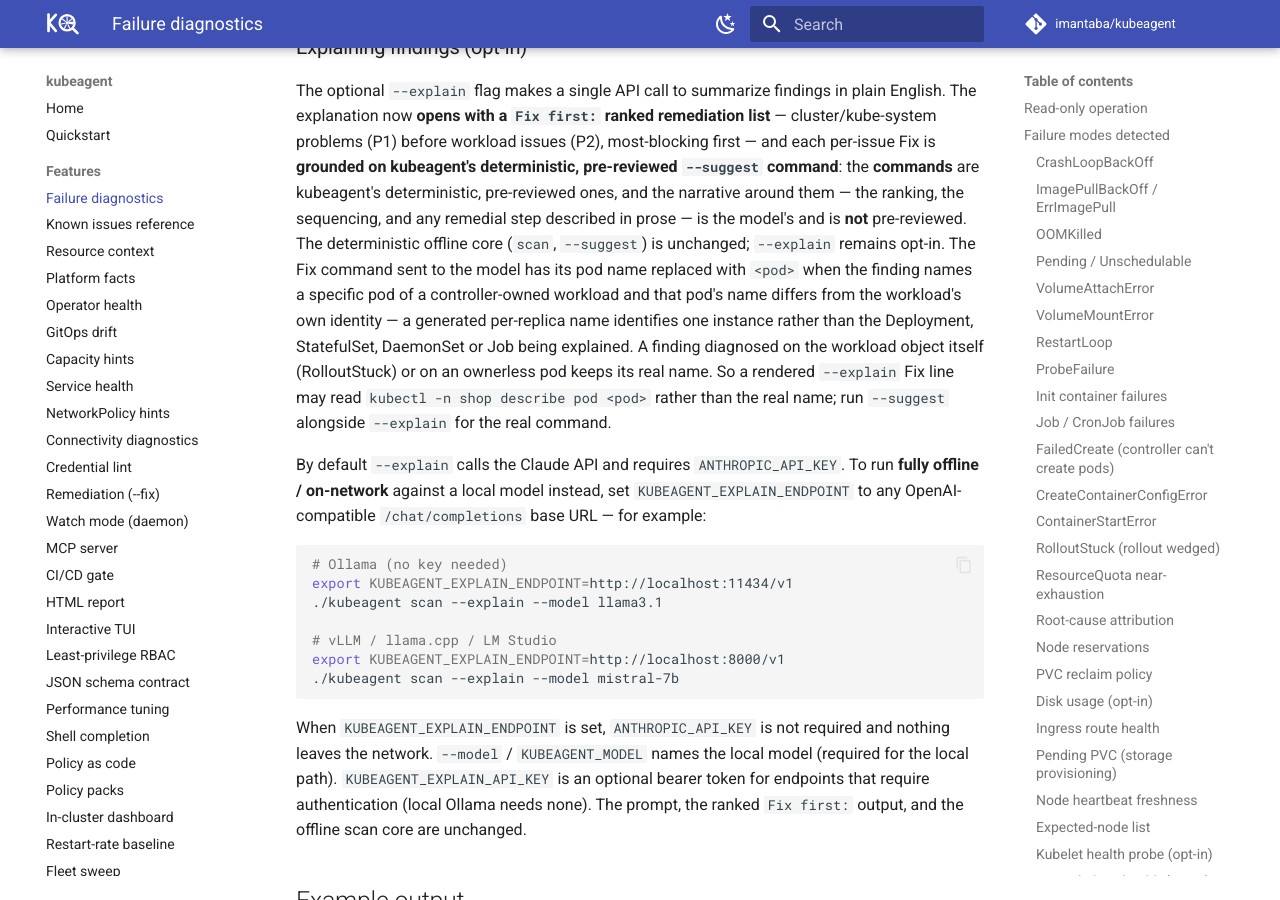
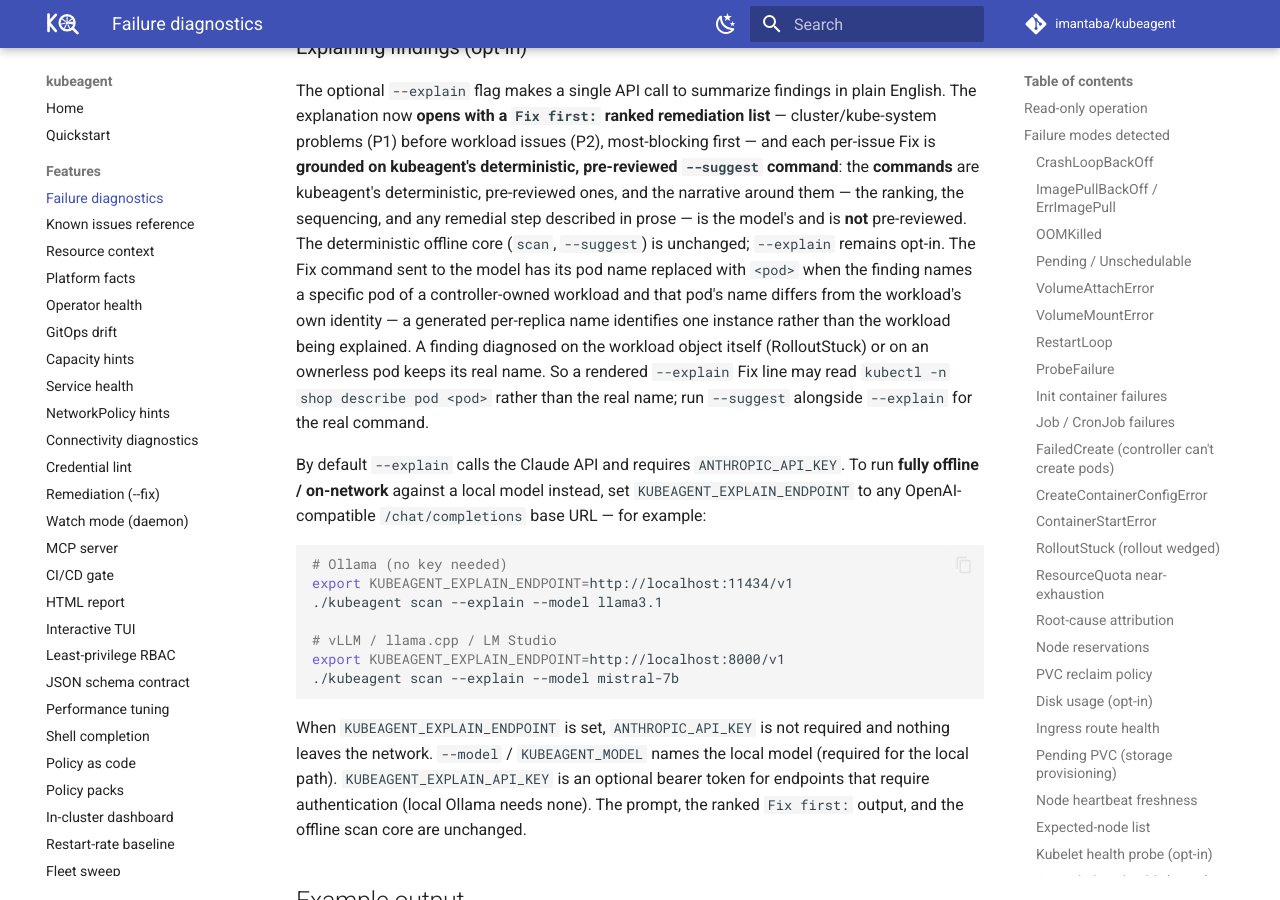
Before and after one commit to imantaba/kubeagent, an MkDocs documentation site: the page built from website/docs/features/diagnostics.md, in a window 1280 px wide and 900 px high, scrolled down 28027 px. Built offline with MkDocs 1.6.1 and Material for MkDocs 9.7.7, drawn with Linux system fonts in a browser that asks for light colours; comment, search, counter and statistics services are not loaded.

Commit message:
docs(diagnostics): drop the closed workload-kind list from the <pod> note
The --explain paragraph explaining the <pod> substitution named the
kind being explained as one of the Deployment, StatefulSet,
DaemonSet or Job — a closed enumeration. suggestionFor
(internal/explain/explain.go) does the substitution by a plain
string comparison against the workload's namespace/name, with no
test of its kind at all, and inventory.Assemble produces workloads
of kinds outside that list: it seeds CronJob directly, PodOwners
promotes a ReplicaSet to its owning Deployment only when the
rsToDeploy map hits (otherwise the workload stays a bare
ReplicaSet), and its default arm takes any other controller kind at
face value, including a custom controller's CRD kind. Replaced the
enumeration with "the workload being explained," keeping the
substitution's stated reason (a per-replica name identifies one
instance, not the workload) and the following sentence about
RolloutStuck and ownerless pods unchanged.

Signed-off-by: imantaba <itn.taba@gmail.com>

```diff
--- a/website/docs/features/diagnostics.md
+++ b/website/docs/features/diagnostics.md
@@ -1311,9 +1311,9 @@ deterministic offline core (`scan`, `--suggest`) is unchanged; `--explain`
 remains opt-in. The Fix command sent to the model has its pod name replaced
 with `<pod>` when the finding names a specific pod of a controller-owned
 workload and that pod's name differs from the workload's own identity — a
-generated per-replica name identifies one instance rather than the
-Deployment, StatefulSet, DaemonSet or Job being explained. A finding
-diagnosed on the workload object itself (RolloutStuck) or on an ownerless
+generated per-replica name identifies one instance rather than the workload
+being explained. A finding diagnosed on the workload object itself
+(RolloutStuck) or on an ownerless
 pod keeps its real name. So a rendered `--explain` Fix line may read
 `kubectl -n shop describe pod <pod>` rather than the real name; run
 `--suggest` alongside `--explain` for the real command.
```
